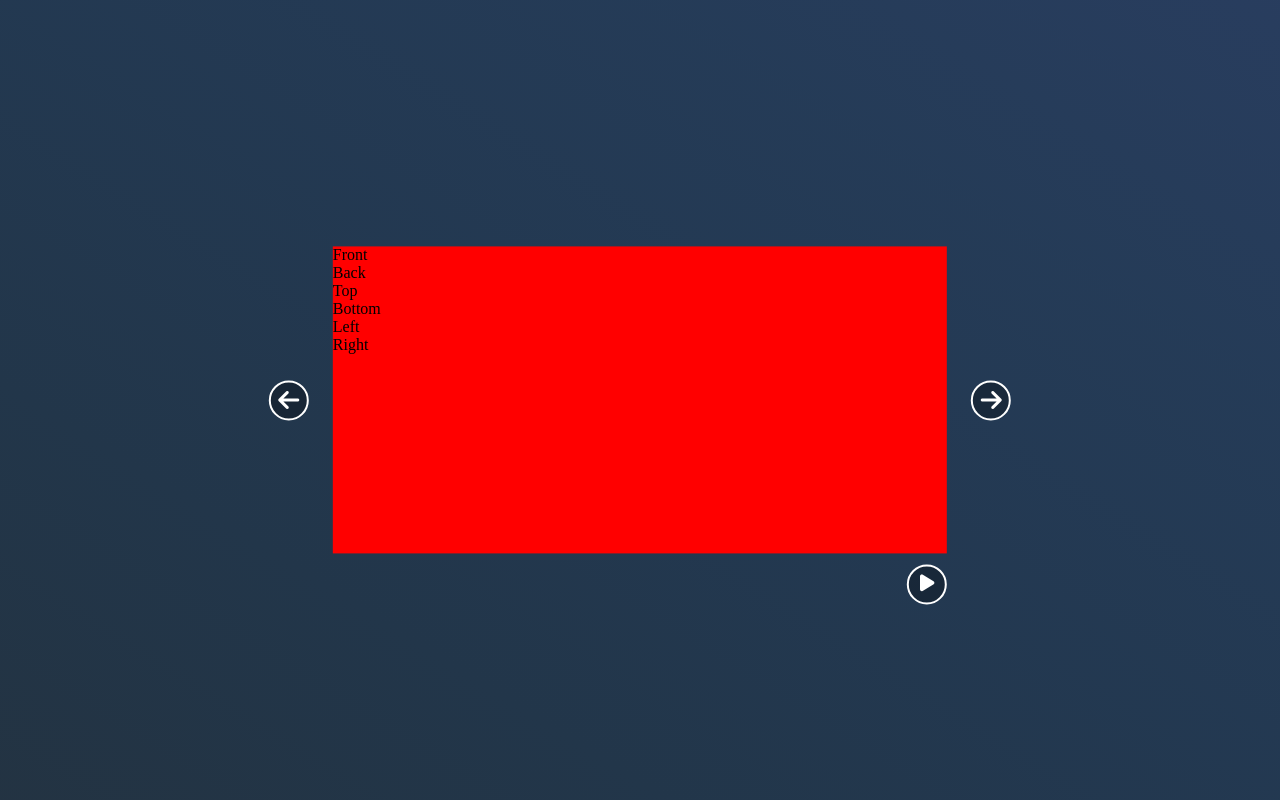
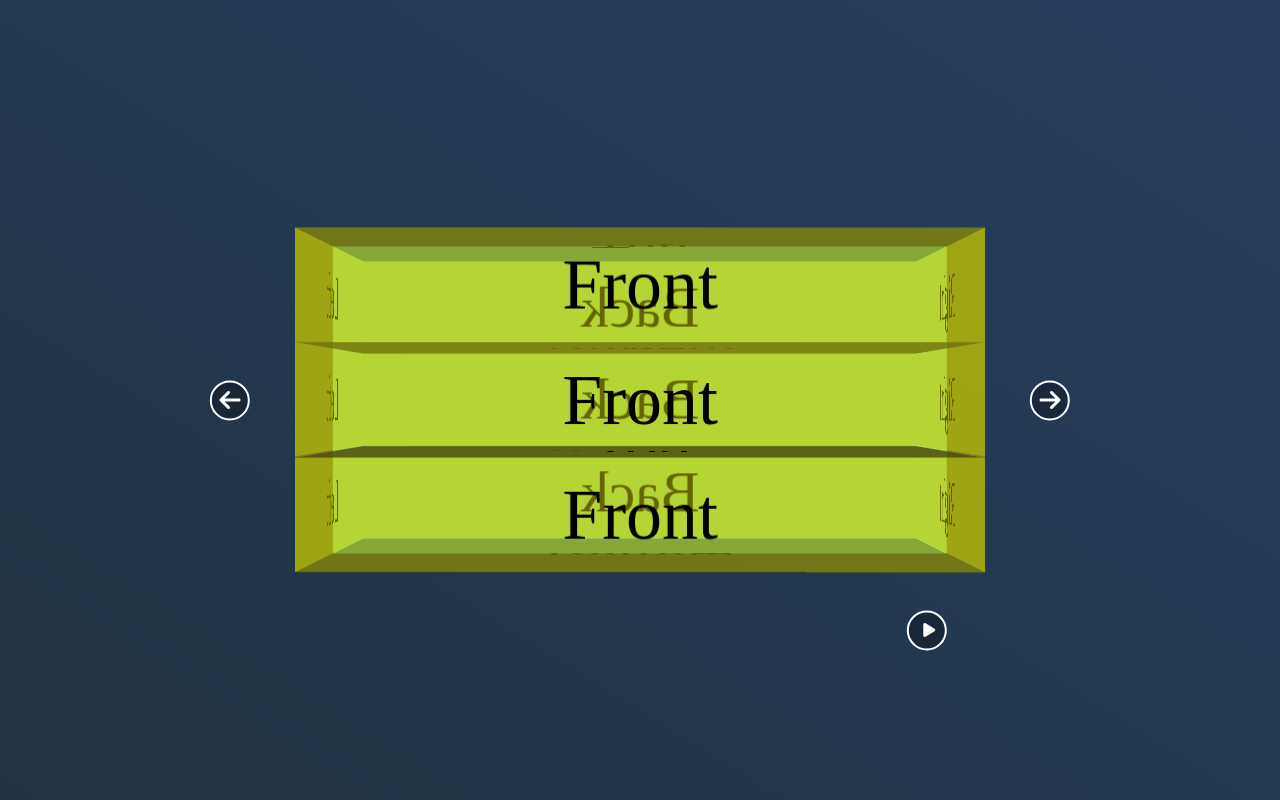
Before and after one commit to jjanmo/memories, a plain HTML site: page project6/index.html in a window 1280 px wide. Drawn offline with Linux system fonts and the light colour scheme.

Commit message:
feat: make 3d cube

```diff
--- a/project6/index.html
+++ b/project6/index.html
@@ -13,15 +13,31 @@
   </head>
   <body>
     <div class="container">
-      <div class="control left">
+      <div class="control arrow-left">
         <i class="fas fa-arrow-left"></i>
       </div>
-      <div class="control right">
+      <div class="control arrow-right">
         <i class="fas fa-arrow-right"></i>
       </div>
 
       <div class="scene">
         <div class="cube cube1">
+          <div class="face front">Front</div>
+          <div class="face back">Back</div>
+          <div class="face top">Top</div>
+          <div class="face bottom">Bottom</div>
+          <div class="face left">Left</div>
+          <div class="face right">Right</div>
+        </div>
+        <div class="cube cube2">
+          <div class="face front">Front</div>
+          <div class="face back">Back</div>
+          <div class="face top">Top</div>
+          <div class="face bottom">Bottom</div>
+          <div class="face left">Left</div>
+          <div class="face right">Right</div>
+        </div>
+        <div class="cube cube3">
           <div class="face front">Front</div>
           <div class="face back">Back</div>
           <div class="face top">Top</div>
--- a/project6/style.css
+++ b/project6/style.css
@@ -18,8 +18,6 @@ body {
 .container {
   width: 48vw;
   height: 24vw;
-  background-color: red;
-
   position: absolute;
   top: 50%;
   left: 50%;
@@ -42,11 +40,11 @@ body {
 .control:hover {
   background-color: rgb(0, 0, 0);
 }
-.control.left {
-  left: -4rem;
+.arrow-left {
+  left: -20%;
 }
-.control.right {
-  right: -4rem;
+.arrow-right {
+  right: -20%;
 }
 .fas {
   color: white;
@@ -54,9 +52,57 @@ body {
   pointer-events: none;
 }
 .control.play {
-  top: 110%;
+  top: 125%;
   right: 0;
 }
 .fa-play {
-  font-size: 1.2rem;
+  font-size: 1rem;
+  transform: translateX(2px);
 }
+
+/* cube */
+.scene {
+  width: 100%;
+  height: 100%;
+  background-color: aquamarine;
+  perspective: 2800px;
+}
+.cube {
+  width: 100%;
+  height: 33.33%;
+  position: relative;
+  transform-style: preserve-3d;
+}
+.face {
+  position: absolute;
+  width: 100%;
+  height: 100%;
+  background-color: rgba(200, 200, 0, 0.5);
+  font-size: 4rem;
+  display: flex;
+  justify-content: center;
+  align-items: center;
+}
+.front {
+  transform: translateZ(24vw);
+}
+.back {
+  transform: translateZ(-24vw) rotateY(180deg);
+}
+.left {
+  transform: translateX(-24vw) rotateY(-90deg);
+}
+.right {
+  transform: translateX(24vw) rotateY(90deg);
+}
+.top {
+  height: 48vw;
+  background-color: rgb(17, 17, 17, 0.5);
+  transform: translateY(-24vw) rotateX(90deg);
+}
+.bottom {
+  height: 48vw;
+  background-color: rgb(17, 17, 17, 0.5);
+  /* top - bottom translateY 8vw차이가 나야함 (3등분한 것) */
+  transform: translateY(-16vw) rotateX(90deg);
+}
```
